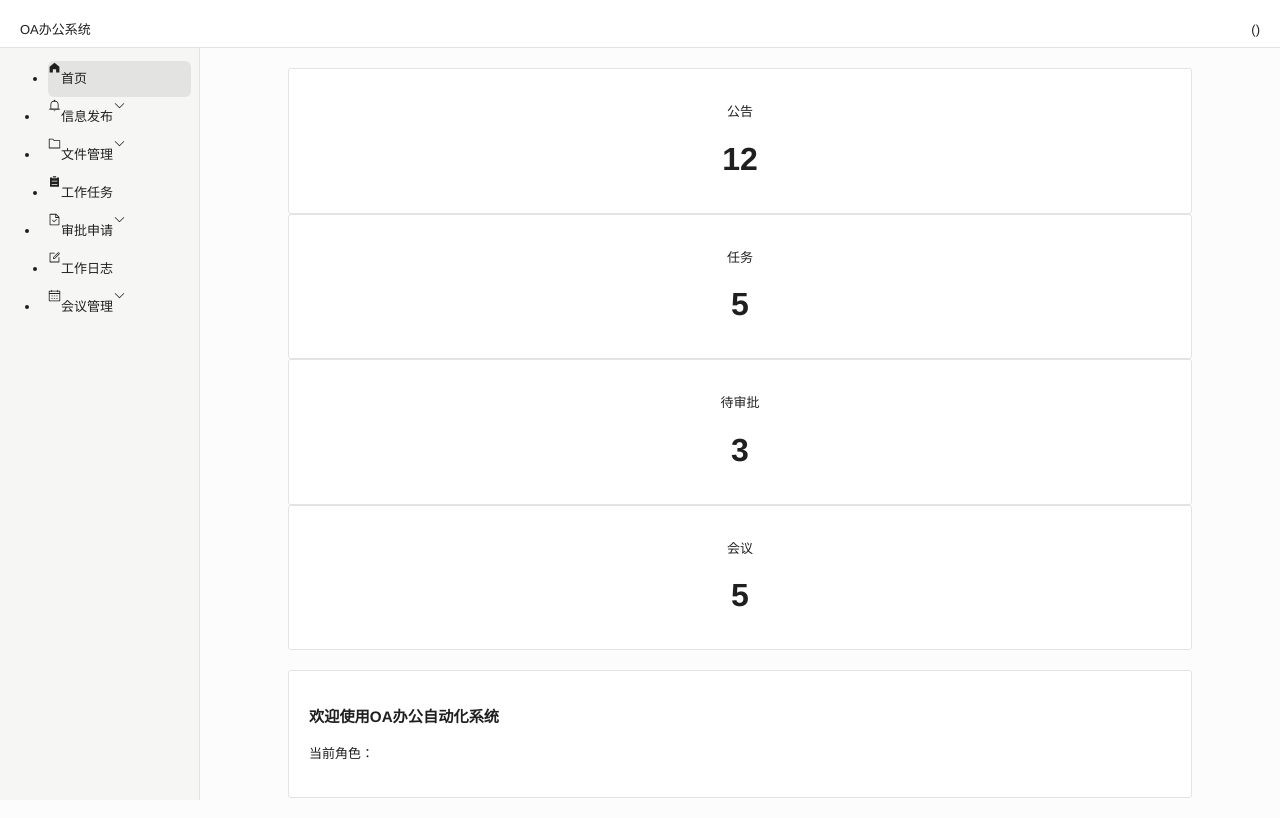
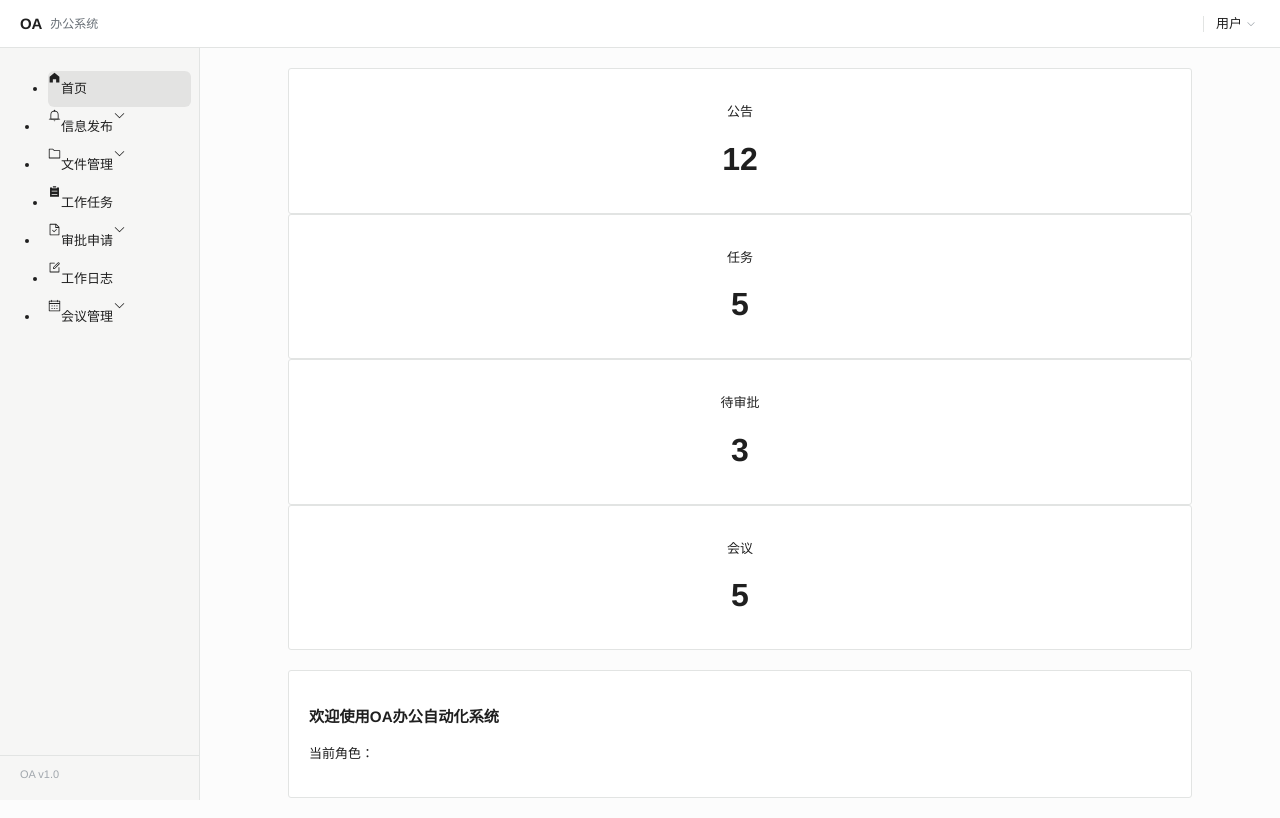
Before and after one commit to MengXiMoon/OA, a Vue app in the folder oa-web/: page /dashboard in a window 1280 px wide. Built offline with nearby package versions, Linux system fonts and the light colour scheme; no server answers; sample sign-in values are in the browser's storage.

Commit message:
feat: 重写侧边栏和顶栏，移除旧版深色硬编码配色

```diff
--- a/oa-web/src/components/common/Navbar.vue
+++ b/oa-web/src/components/common/Navbar.vue
@@ -1,14 +1,21 @@
 <template>
-  <div style="display:flex;justify-content:space-between;align-items:center;height:60px;padding:0 20px">
-    <span>OA办公系统</span>
-    <el-dropdown>
-      <span>{{ userStore.userInfo?.realName }} ({{ roleName }})</span>
-      <template #dropdown>
-        <el-dropdown-menu>
-          <el-dropdown-item @click="handleLogout">退出登录</el-dropdown-item>
-        </el-dropdown-menu>
-      </template>
-    </el-dropdown>
+  <div class="navbar">
+    <div class="navbar-brand">
+      <span class="navbar-logo">OA</span>
+      <span class="navbar-title">办公系统</span>
+    </div>
+    <div class="navbar-right">
+      <span class="navbar-role">{{ roleName }}</span>
+      <span class="navbar-sep"></span>
+      <el-dropdown trigger="click">
+        <span class="navbar-user">{{ userStore.userInfo?.realName || '用户' }} <el-icon><ArrowDown /></el-icon></span>
+        <template #dropdown>
+          <el-dropdown-menu>
+            <el-dropdown-item @click="handleLogout"><el-icon><SwitchButton /></el-icon>退出登录</el-dropdown-item>
+          </el-dropdown-menu>
+        </template>
+      </el-dropdown>
+    </div>
   </div>
 </template>
 
@@ -16,17 +23,24 @@
 import { computed } from 'vue'
 import { useRouter } from 'vue-router'
 import { useUserStore } from '@/stores/user'
-
 const router = useRouter()
 const userStore = useUserStore()
-
 const roleName = computed(() => {
   const map = { admin: '管理员', manager: '部门经理', employee: '普通员工' }
   return map[userStore.role] || ''
 })
+function handleLogout() { userStore.logout(); router.push('/login') }
+</script>
 
-function handleLogout() {
-  userStore.logout()
-  router.push('/login')
-}
-</script>
+<style scoped>
+.navbar { display: flex; justify-content: space-between; align-items: center; height: 48px; padding: 0 20px; }
+.navbar-brand { display: flex; align-items: center; gap: 8px; }
+.navbar-logo { font-size: 15px; font-weight: 600; color: var(--text-primary); letter-spacing: -0.01em; }
+.navbar-title { font-size: 12px; color: var(--text-secondary); }
+.navbar-right { display: flex; align-items: center; gap: 8px; height: 48px; }
+.navbar-role { font-size: 12px; color: var(--text-secondary); }
+.navbar-sep { width: 0.5px; height: 16px; background: var(--border-color); }
+.navbar-user { display: flex; align-items: center; gap: 4px; cursor: pointer; font-size: 13px; color: var(--text-primary); padding: 2px 4px; border-radius: var(--radius-sm); transition: background-color 0.12s; }
+.navbar-user:hover { background: rgba(0,0,0,0.04); }
+.navbar-user .el-icon { font-size: 10px; color: var(--text-disabled); }
+</style>
--- a/oa-web/src/components/common/Sidebar.vue
+++ b/oa-web/src/components/common/Sidebar.vue
@@ -1,37 +1,37 @@
 <template>
-  <el-menu :default-active="route.path" router background-color="#304156"
-           text-color="#bfcbd9" active-text-color="#409EFF">
-    <el-menu-item index="/dashboard"><el-icon><HomeFilled /></el-icon>首页</el-menu-item>
+  <div class="sidebar">
+    <el-menu :default-active="route.path" router>
+      <el-menu-item index="/dashboard"><el-icon><HomeFilled /></el-icon><span>首页</span></el-menu-item>
       <el-sub-menu index="notice">
-      <template #title><el-icon><Bell /></el-icon>信息发布</template>
+        <template #title><el-icon><Bell /></el-icon><span>信息发布</span></template>
         <el-menu-item index="/notice">公告栏</el-menu-item>
         <el-menu-item index="/company-event">公司活动</el-menu-item>
         <el-menu-item index="/project-progress">项目进度</el-menu-item>
         <el-menu-item index="/weekly-report">公司周报</el-menu-item>
       </el-sub-menu>
       <el-sub-menu index="file">
-      <template #title><el-icon><Folder /></el-icon>文件管理</template>
+        <template #title><el-icon><Folder /></el-icon><span>文件管理</span></template>
         <el-menu-item index="/incoming-file">收文管理</el-menu-item>
         <el-menu-item index="/outgoing-file">发文管理</el-menu-item>
         <el-menu-item index="/file-archive">档案管理</el-menu-item>
       </el-sub-menu>
-    <el-menu-item index="/task"><el-icon><List /></el-icon>工作任务</el-menu-item>
+      <el-menu-item index="/task"><el-icon><List /></el-icon><span>工作任务</span></el-menu-item>
       <el-sub-menu index="approval">
-      <template #title><el-icon><DocumentChecked /></el-icon>审批申请</template>
+        <template #title><el-icon><DocumentChecked /></el-icon><span>审批申请</span></template>
         <el-menu-item index="/leave">请假申请</el-menu-item>
         <el-menu-item index="/travel">出差申请</el-menu-item>
         <el-menu-item index="/attendance">出勤记录</el-menu-item>
       </el-sub-menu>
-    <el-menu-item index="/work-log"><el-icon><Edit /></el-icon>工作日志</el-menu-item>
+      <el-menu-item index="/work-log"><el-icon><Edit /></el-icon><span>工作日志</span></el-menu-item>
       <el-sub-menu index="meeting">
-      <template #title><el-icon><Calendar /></el-icon>会议管理</template>
+        <template #title><el-icon><Calendar /></el-icon><span>会议管理</span></template>
         <el-menu-item index="/meeting-room">会议室管理</el-menu-item>
         <el-menu-item index="/meeting">会议管理</el-menu-item>
       </el-sub-menu>
-    <el-menu-item v-if="userStore.role==='admin'" index="/system">
-      <el-icon><Setting /></el-icon>系统管理
-    </el-menu-item>
+      <el-menu-item v-if="userStore.role==='admin'" index="/system"><el-icon><Setting /></el-icon><span>系统管理</span></el-menu-item>
     </el-menu>
+    <div class="sidebar-footer">OA v1.0</div>
+  </div>
 </template>
 
 <script setup>
@@ -40,3 +40,12 @@ import { useUserStore } from '@/stores/user'
 const route = useRoute()
 const userStore = useUserStore()
 </script>
+
+<style scoped>
+.sidebar { display: flex; flex-direction: column; height: 100%; padding: 8px 0; }
+.sidebar :deep(.el-menu) { flex: 1; }
+.sidebar-footer {
+  padding: 10px 20px; border-top: 0.5px solid var(--border-color);
+  font-size: 11px; color: var(--text-disabled);
+}
+</style>
```
Lines whose indentation alone changed are shown as unchanged.
